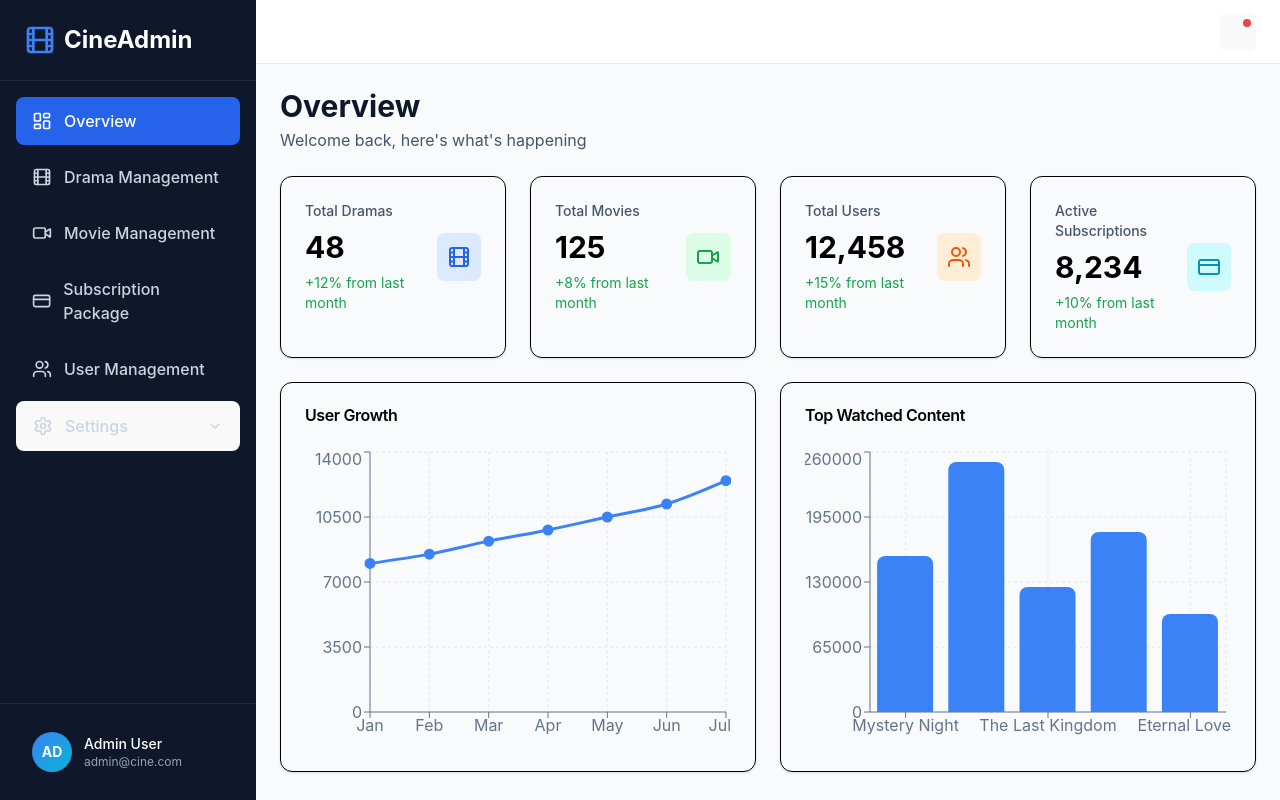
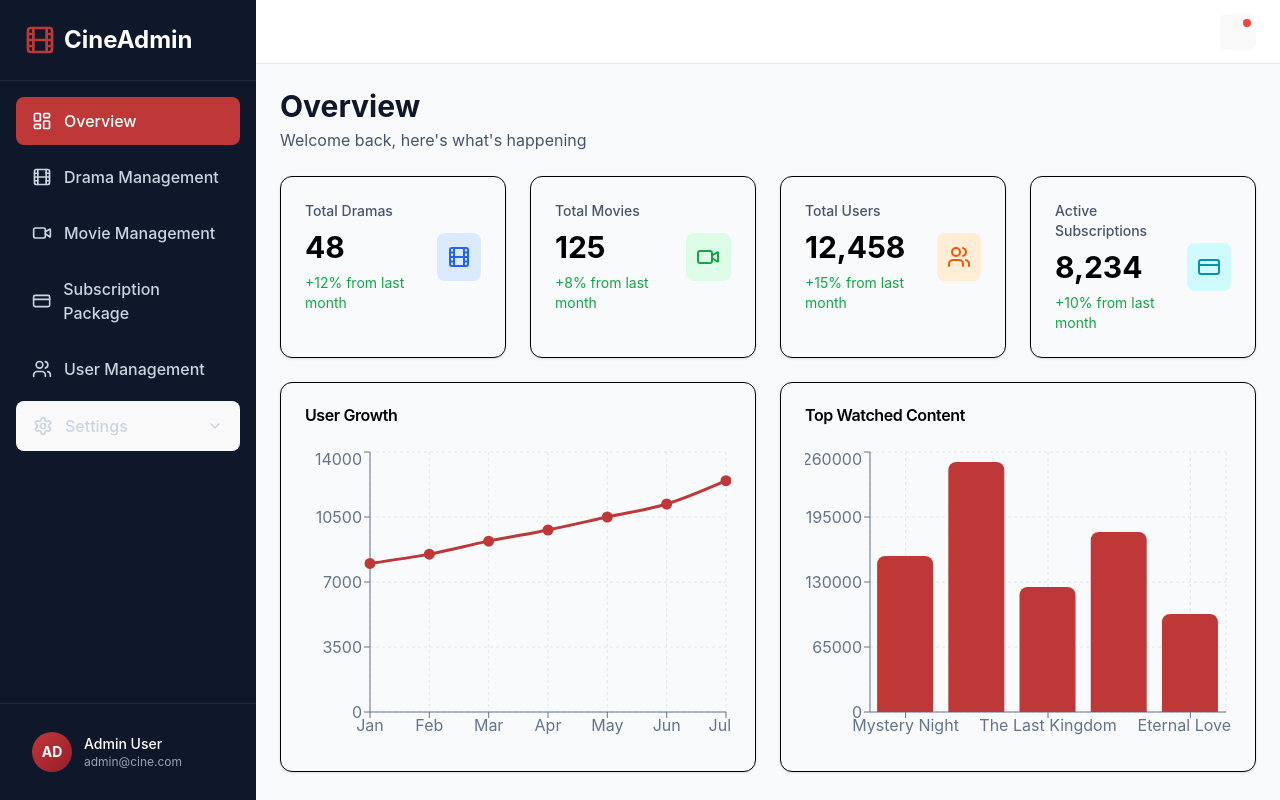
Before and after one commit to MdJowelAhmed/drama-series-dashbaord, a React (Vite) app: page / in a window 1280 px wide. Built offline with nearby package versions, Linux system fonts and the light colour scheme.

Commit message:
sidebar active color update

```diff
--- a/src/components/charts/TopContentChart.jsx
+++ b/src/components/charts/TopContentChart.jsx
@@ -20,7 +20,7 @@ const TopContentChart = ({ data }) => {
                 borderRadius: '8px',
               }}
             />
-            <Bar dataKey="views" fill="#3b82f6" radius={[8, 8, 0, 0]} />
+            <Bar dataKey="views" fill="#BF3838" radius={[8, 8, 0, 0]} />
           </BarChart>
         </ResponsiveContainer>
       </CardContent>
--- a/src/components/charts/UserGrowthChart.jsx
+++ b/src/components/charts/UserGrowthChart.jsx
@@ -23,9 +23,9 @@ const UserGrowthChart = ({ data }) => {
             <Line
               type="monotone"
               dataKey="users"
-              stroke="#3b82f6"
+              stroke="#BF3838"
               strokeWidth={3}
-              dot={{ fill: '#3b82f6', r: 4 }}
+              dot={{ fill: '#BF3838', r: 4 }}
               activeDot={{ r: 6 }}
             />
           </LineChart>
--- a/src/layout/Sidebar.jsx
+++ b/src/layout/Sidebar.jsx
@@ -54,7 +54,7 @@ const Sidebar = () => {
     <div className="w-64 min-h-screen bg-slate-900 text-white flex flex-col shrink-0">
       <div className="p-6 border-b border-slate-800">
         <div className="flex items-center gap-2">
-          <Film className="h-8 w-8 text-blue-500" />
+          <Film className="h-8 w-8 text-primary" />
           <h1 className="text-2xl font-bold">CineAdmin</h1>
         </div>
       </div>
@@ -71,7 +71,7 @@ const Sidebar = () => {
               className={cn(
                 "flex items-center gap-3 px-4 py-3 rounded-lg transition-colors",
                 isActive
-                  ? "bg-blue-600 text-white"
+                  ? "bg-primary text-white"
                   : "text-slate-300 hover:bg-slate-800"
               )}
             >
@@ -112,7 +112,7 @@ const Sidebar = () => {
                     className={cn(
                       "block px-4 py-2 rounded-lg text-sm transition-colors",
                       isActive
-                        ? "bg-blue-600 text-white"
+                        ? "bg-[#BF3838] text-white"
                         : "text-slate-400 hover:bg-slate-800"
                     )}
                   >
@@ -127,7 +127,7 @@ const Sidebar = () => {
 
       <div className="p-4 border-t border-slate-800">
         <div className="flex items-center gap-3 px-4 py-3">
-          <div className="h-10 w-10 rounded-full bg-gradient-to-br from-blue-500 to-cyan-500 flex items-center justify-center">
+          <div className="h-10 w-10 rounded-full bg-gradient-to-br from-primary to-primary-foreground flex items-center justify-center">
             <span className="text-sm font-bold">AD</span>
           </div>
           <div>
```
